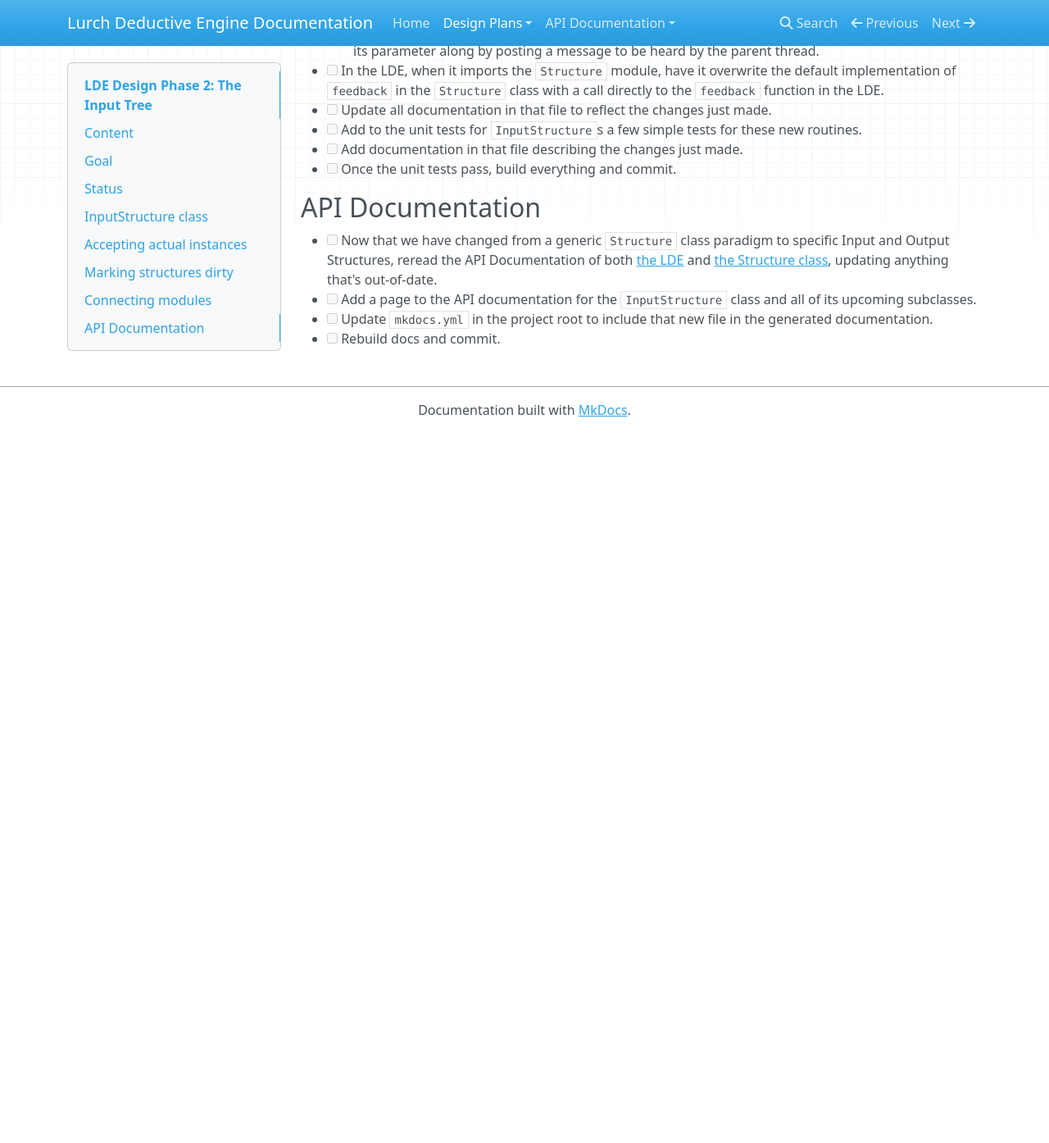
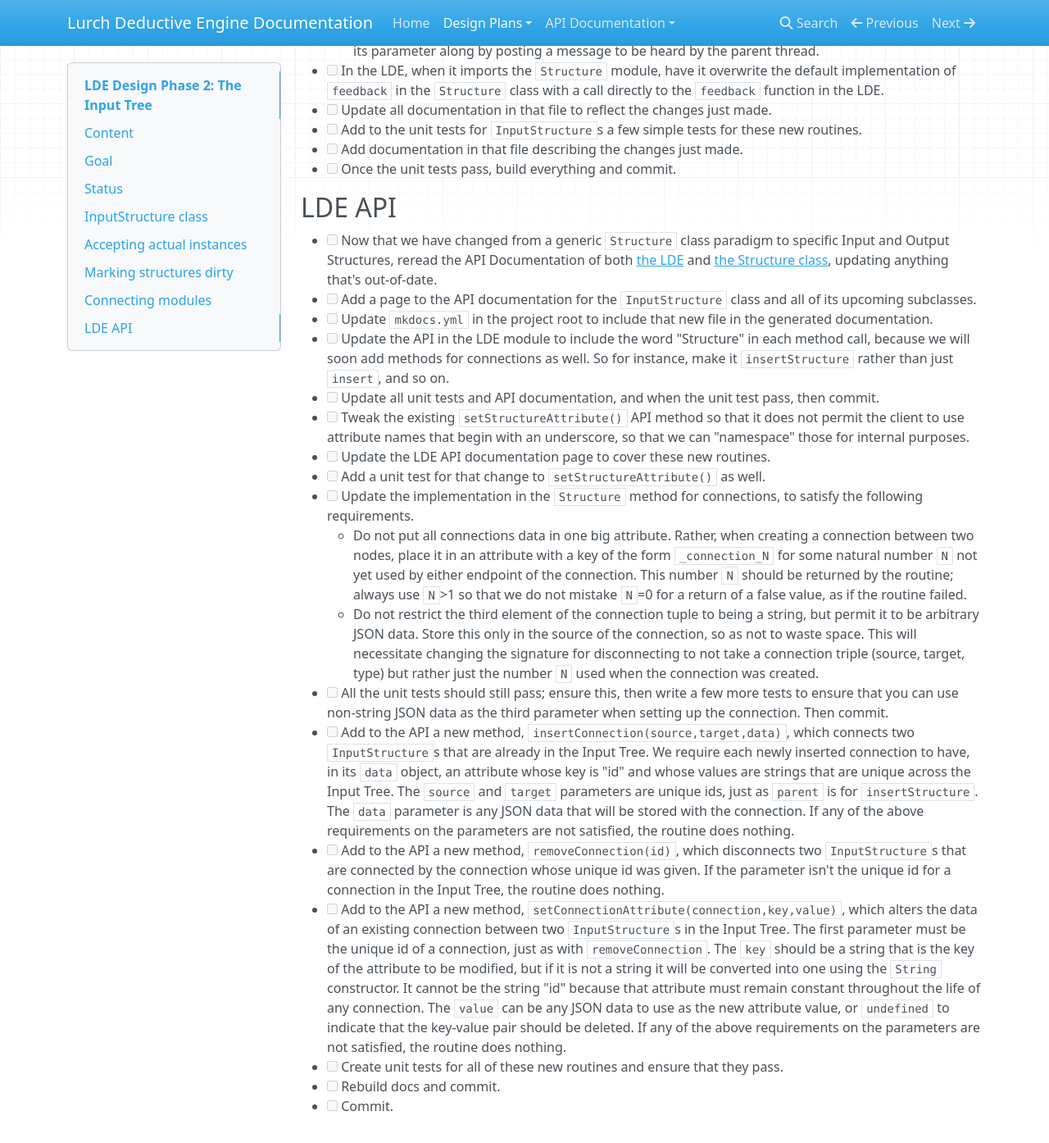
Before and after one commit to lurchmath/lde, an MkDocs documentation site: the page built from docs/phase2-input-tree.md, in a window 1280 px wide and 1400 px high, scrolled down 1865 px. Shown: the top 1394 px of the window at 82% size. Built offline with MkDocs 1.6.1, drawn with Linux system fonts in a browser that asks for light colours; nearby versions of some CDN libraries; old or Windows-style settings are respelled for this version of MkDocs; before the commit the page ends 2393 px from its top, so only the background shows below that.

Commit message:
Extending planning docs with respect to the LDE API

```diff
--- a/docs/phase2-input-tree.md
+++ b/docs/phase2-input-tree.md
@@ -118,7 +118,7 @@ This has not been implemented.  See the tasks below.
  * [ ] Add documentation in that file describing the changes just made.
  * [ ] Once the unit tests pass, build everything and commit.
 
-## API Documentation
+## LDE API
 
  * [ ] Now that we have changed from a generic `Structure` class paradigm to
    specific Input and Output Structures, reread the API Documentation of
@@ -128,4 +128,59 @@ This has not been implemented.  See the tasks below.
    and all of its upcoming subclasses.
  * [ ] Update `mkdocs.yml` in the project root to include that new file in
    the generated documentation.
+ * [ ] Update the API in the LDE module to include the word "Structure" in
+   each method call, because we will soon add methods for connections as
+   well.  So for instance, make it `insertStructure` rather than just
+   `insert`, and so on.
+ * [ ] Update all unit tests and API documentation, and when the unit test
+   pass, then commit.
+ * [ ] Tweak the existing `setStructureAttribute()` API method so that it
+   does not permit the client to use attribute names that begin with an
+   underscore, so that we can "namespace" those for internal purposes.
+ * [ ] Update the LDE API documentation page to cover these new routines.
+ * [ ] Add a unit test for that change to `setStructureAttribute()` as well.
+ * [ ] Update the implementation in the `Structure` method for connections,
+   to satisfy the following requirements.
+    * Do not put all connections data in one big attribute.  Rather, when
+      creating a connection between two nodes, place it in an attribute with
+      a key of the form `_connection_N` for some natural number `N` not yet
+      used by either endpoint of the connection.  This number `N` should be
+      returned by the routine; always use `N`>1 so that we do not mistake
+      `N`=0 for a return of a false value, as if the routine failed.
+    * Do not restrict the third element of the connection tuple to being a
+      string, but permit it to be arbitrary JSON data.  Store this only in
+      the source of the connection, so as not to waste space.  This will
+      necessitate changing the signature for disconnecting to not take a
+      connection triple (source, target, type) but rather just the number
+      `N` used when the connection was created.
+ * [ ] All the unit tests should still pass; ensure this, then write a few
+   more tests to ensure that you can use non-string JSON data as the third
+   parameter when setting up the connection.  Then commit.
+ * [ ] Add to the API a new method, `insertConnection(source,target,data)`,
+   which connects two `InputStructure`s that are already in the Input Tree.
+   We require each newly inserted connection to have, in its `data` object,
+   an attribute whose key is "id" and whose values are strings that are
+   unique across the Input Tree.  The `source` and `target` parameters are
+   unique ids, just as `parent` is for `insertStructure`.  The `data`
+   parameter is any JSON data that will be stored with the connection.
+   If any of the above requirements on the parameters are not satisfied,
+   the routine does nothing.
+ * [ ] Add to the API a new method, `removeConnection(id)`, which
+   disconnects two `InputStructure`s that are connected by the connection
+   whose unique id was given.  If the parameter isn't the unique id for a
+   connection in the Input Tree, the routine does nothing.
+ * [ ] Add to the API a new method,
+   `setConnectionAttribute(connection,key,value)`, which alters the data of
+   an existing connection between two `InputStructure`s in the Input Tree.
+   The first parameter must be the unique id of a connection, just as with
+   `removeConnection`.  The `key` should be a string that is the key of the
+   attribute to be modified, but if it is not a string it will be converted into one using the `String` constructor.  It cannot be the string "id"
+   because that attribute must remain constant throughout the life of any
+   connection.  The `value` can be any JSON data to use as the new attribute
+   value, or `undefined` to indicate that the key-value pair should be
+   deleted.  If any of the above requirements on the parameters are not
+   satisfied, the routine does nothing.
+ * [ ] Create unit tests for all of these new routines and ensure that they
+   pass.
  * [ ] Rebuild docs and commit.
+ * [ ] Commit.
```
Also changed, not shown: site/index.html, site/phase2-input-tree/index.html, site/search/search_index.json.
